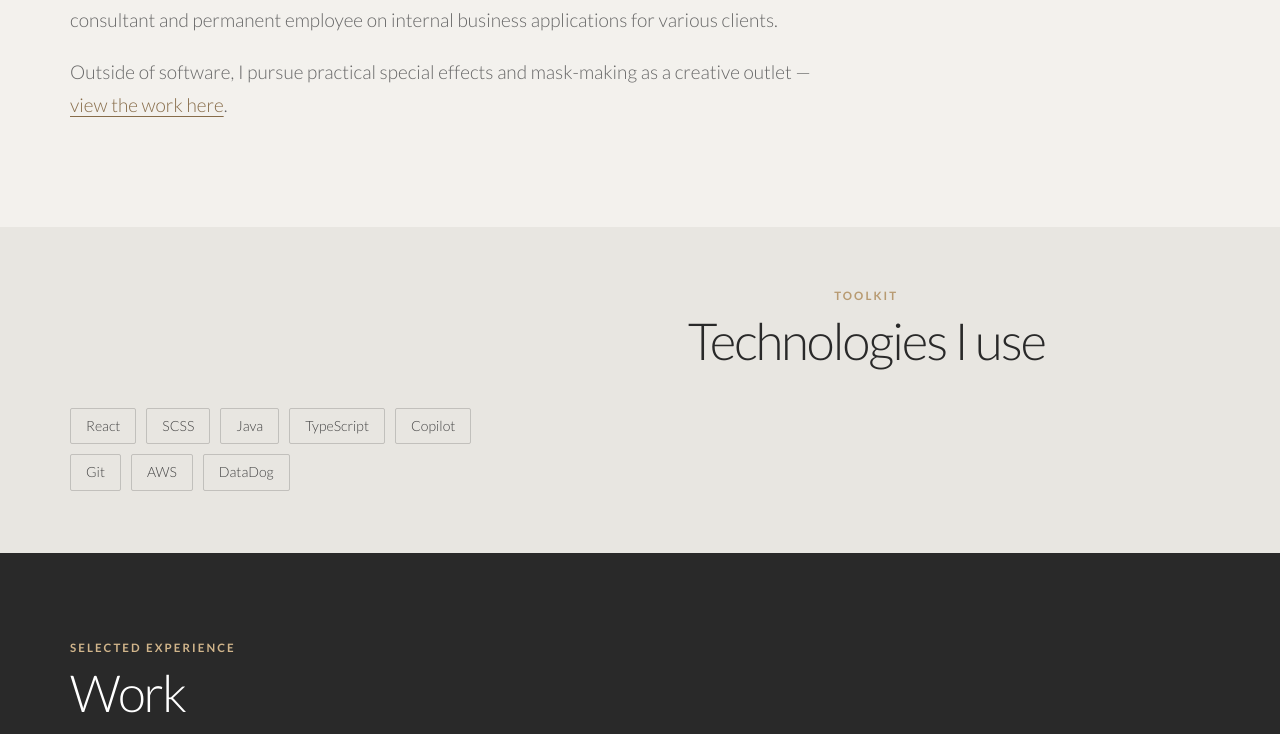
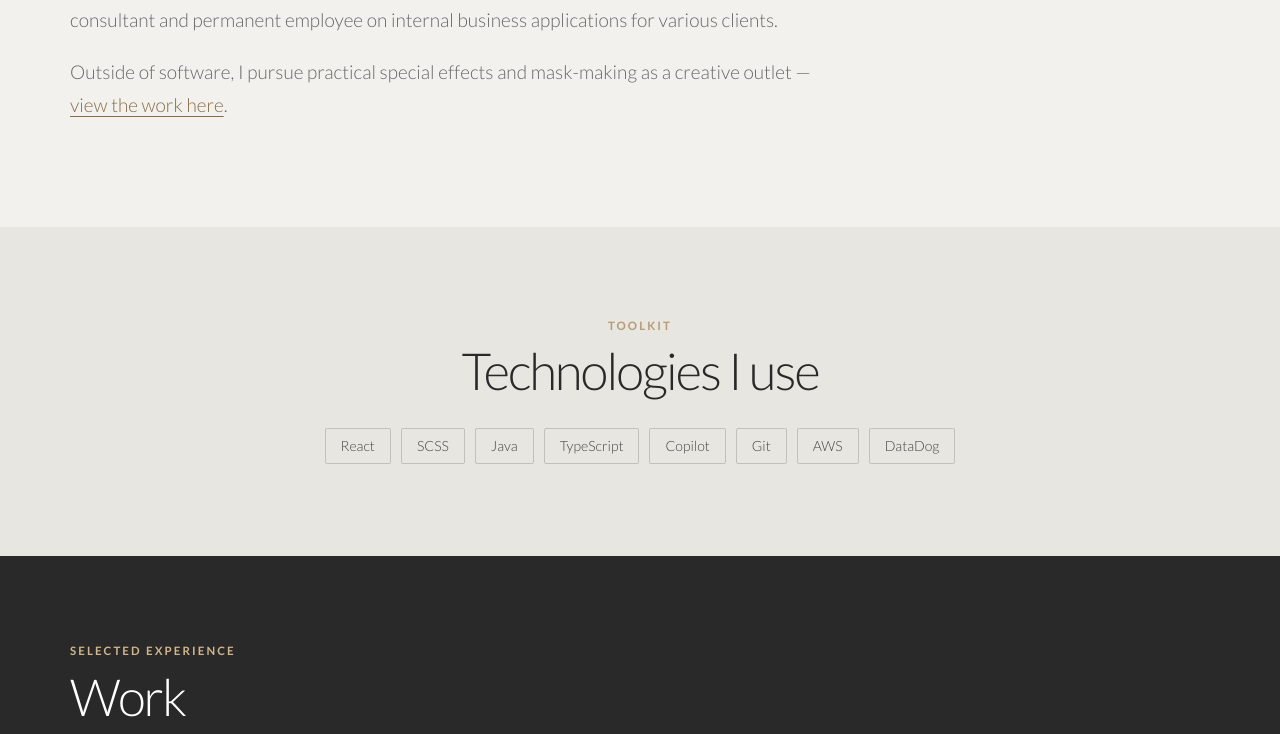
Before and after one commit to rstor1/rs-web2, a PHP site: page / in a window 1280 px wide. Shown: the part 724-1458 px from the top of the page. Run offline with PHP 8.4, Linux system fonts and the light colour scheme; style sheets or scripts are compiled from the project's sources; some web fonts are replaced.

Commit message:
Center and stack all technology section text and technology tags.

```diff
--- a/resources/css/style.css
+++ b/resources/css/style.css
@@ -43,10 +43,10 @@ h2 { margin-bottom: 24px; font-size: clamp(2rem, 4vw, 3.6rem); font-weight: 300;
 .intro-copy a, .work-card a { color: #876c49; text-decoration: underline; text-underline-offset: 4px; }
 .about-section { background: var(--paper); }
 .skills-section { padding: 62px 0; background: var(--paper-alt); }
-.skills-layout { display: grid; grid-template-columns: .75fr 1.25fr; gap: 40px; align-items: center; }
-.skills-layout > div { text-align: center; }
+.skills-layout { display: flex; flex-direction: column; align-items: center; gap: 30px; text-align: center; }
+.skills-layout > div { width: 100%; text-align: center; }
 .skills-layout h2 { margin-bottom: 0; }
-.skill-list { display: flex; flex-wrap: wrap; gap: 10px; list-style: none; }
+.skill-list { width: 100%; display: flex; flex-wrap: wrap; justify-content: center; gap: 10px; list-style: none; }
 .skill-list li { padding: 9px 15px; border: 1px solid rgba(41,41,41,.2); border-radius: 2px; color: var(--ink-soft); font-size: .88rem; }
 .work-section { background: var(--ink); color: white; }
 .work-section .section-label { color: #d1b58b; }
@@ -62,5 +62,5 @@ footer { padding: 28px 0; background: var(--ink-deep); color: white; }
 .footer-inner { display: flex; flex-direction: column; align-items: center; justify-content: center; gap: 12px; }
 .footer-inner i { font-size: 1.5rem; }
 .footer-inner p { color: rgba(255,255,255,.56); font-size: .8rem; }
-@media (max-width: 767px) { .main-nav { display: none; flex-direction: column; gap: 14px; width: 100%; padding: 20px 0; } .main-nav.show { display: flex; } .nav-inner { display: block; } .mobile-nav-icon { display: block; float: right; margin-top: 24px; } .reference-identity { height: calc(100% - 82px); align-items: flex-start; padding-top: 100px; } .identity-copy { width: min(330px, 48%); margin-right: 0; } .portrait-frame { width: 190px; height: 190px; bottom: 20px; } .skills-layout, .work-grid { grid-template-columns: 1fr; } .skills-layout > div { text-align: center; } .work-card:last-child { grid-column: auto; } nav.sticky .nav-inner { min-height: 58px; } }
-@media (max-width: 480px) { body { font-size: 17px; } .reference-hero { min-height: 400px; height: 62vh; } .identity-copy { width: 58%; } .identity-copy h1 { font-size: .95rem; } .website-link { font-size: .68rem; } .portrait-frame { width: 155px; height: 155px; left: 0; bottom: 18px; } .reference-section { padding: 68px 0; } .footer-inner { flex-direction: column; gap: 12px; } }
+@media (max-width: 767px) { .main-nav { display: none; flex-direction: column; gap: 14px; width: 100%; padding: 20px 0; } .main-nav.show { display: flex; } .nav-inner { display: block; } .mobile-nav-icon { display: block; float: right; margin-top: 24px; } .reference-identity { height: calc(100% - 82px); align-items: flex-start; padding-top: 100px; } .identity-copy { width: min(330px, 48%); margin-right: 0; } .portrait-frame { width: 190px; height: 190px; bottom: 20px; } .work-grid { grid-template-columns: 1fr; } .work-card:last-child { grid-column: auto; } nav.sticky .nav-inner { min-height: 58px; } }
+@media (max-width: 480px) { body { font-size: 17px; } .reference-hero { min-height: 400px; height: 62vh; } .identity-copy { width: 58%; } .identity-copy h1 { font-size: .95rem; } .website-link { font-size: .68rem; } .portrait-frame { width: 155px; height: 155px; left: 0; bottom: 18px; } .reference-section { padding: 68px 0; } }
```
